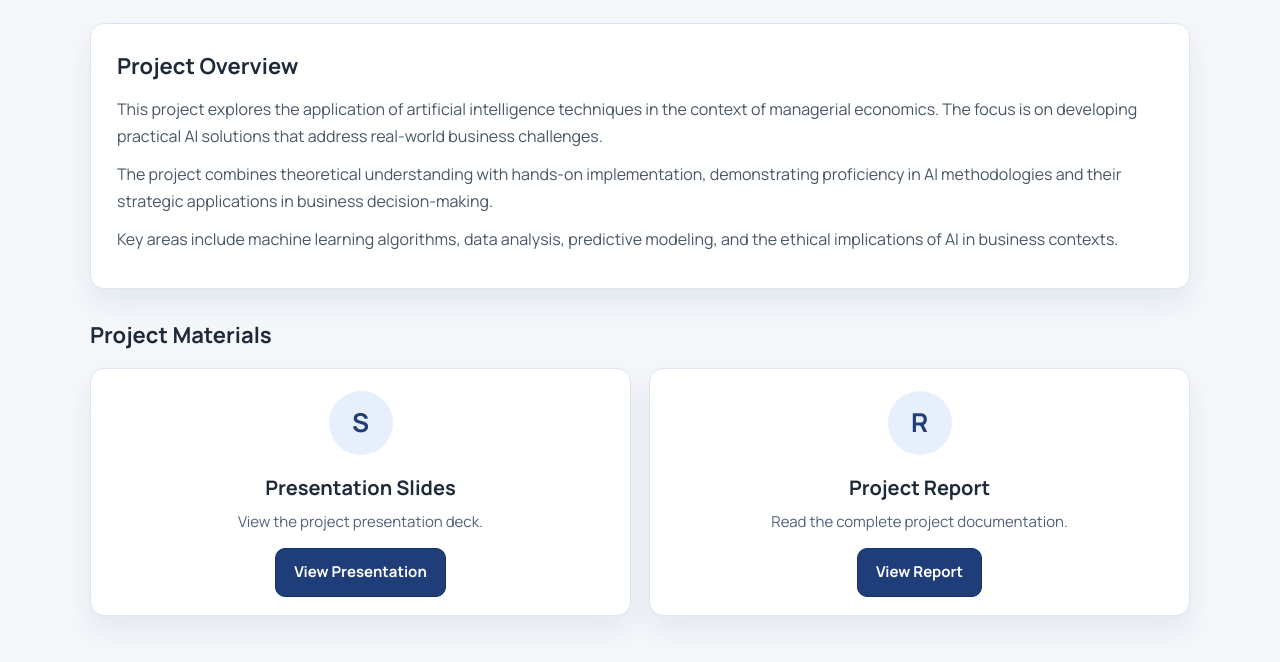
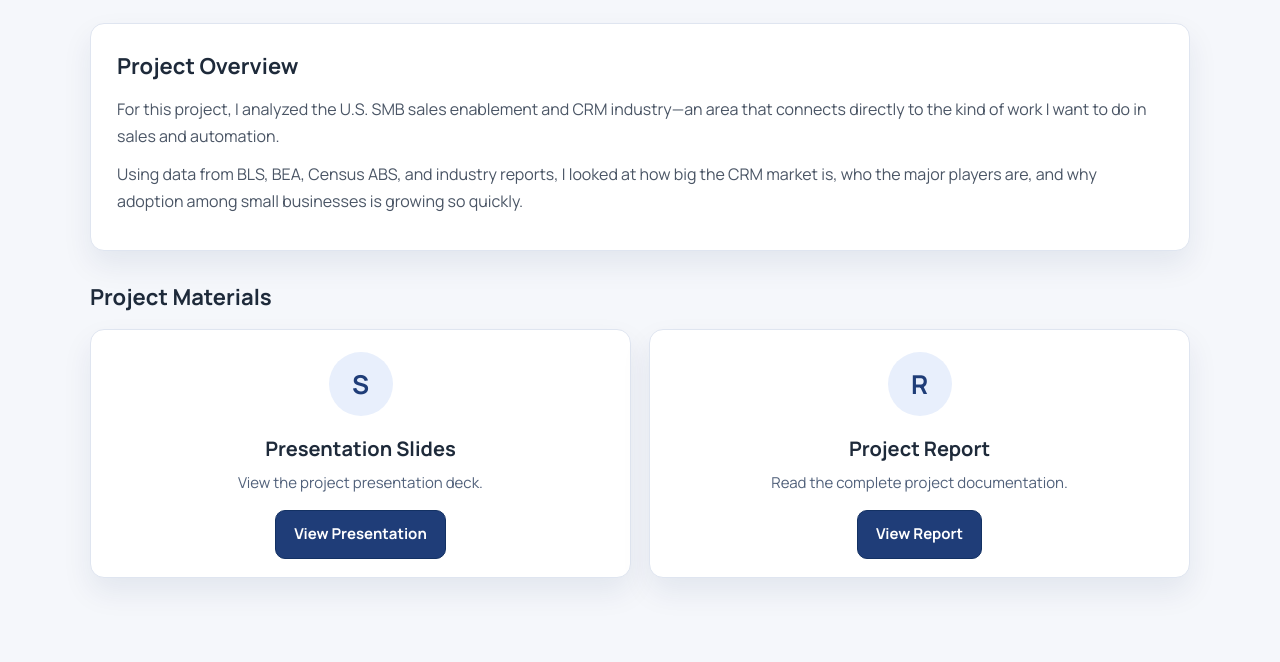
Before and after one commit to mlavoie757/AI-in-Economics, a plain HTML site: page project.html in a window 1280 px wide. Shown: the part 168-830 px from the top of the page. After the commit the page ends 800 px from the top, so only its background shows below. Drawn offline with Linux system fonts and the light colour scheme.

Commit message:
Update project.html

```diff
--- a/project.html
+++ b/project.html
@@ -179,9 +179,8 @@
 
     <section class="card overview">
       <h2>Project Overview</h2>
-      <p>This project explores the application of artificial intelligence techniques in the context of managerial economics. The focus is on developing practical AI solutions that address real-world business challenges.</p>
-      <p>The project combines theoretical understanding with hands-on implementation, demonstrating proficiency in AI methodologies and their strategic applications in business decision-making.</p>
-      <p>Key areas include machine learning algorithms, data analysis, predictive modeling, and the ethical implications of AI in business contexts.</p>
+      <p>For this project, I analyzed the U.S. SMB sales enablement and CRM industry—an area that connects directly to the kind of work I want to do in sales and automation.</p>
+      <p>Using data from BLS, BEA, Census ABS, and industry reports, I looked at how big the CRM market is, who the major players are, and why adoption among small businesses is growing so quickly.</p>
     </section>
 
     <h2 class="section-title">Project Materials</h2>
```
